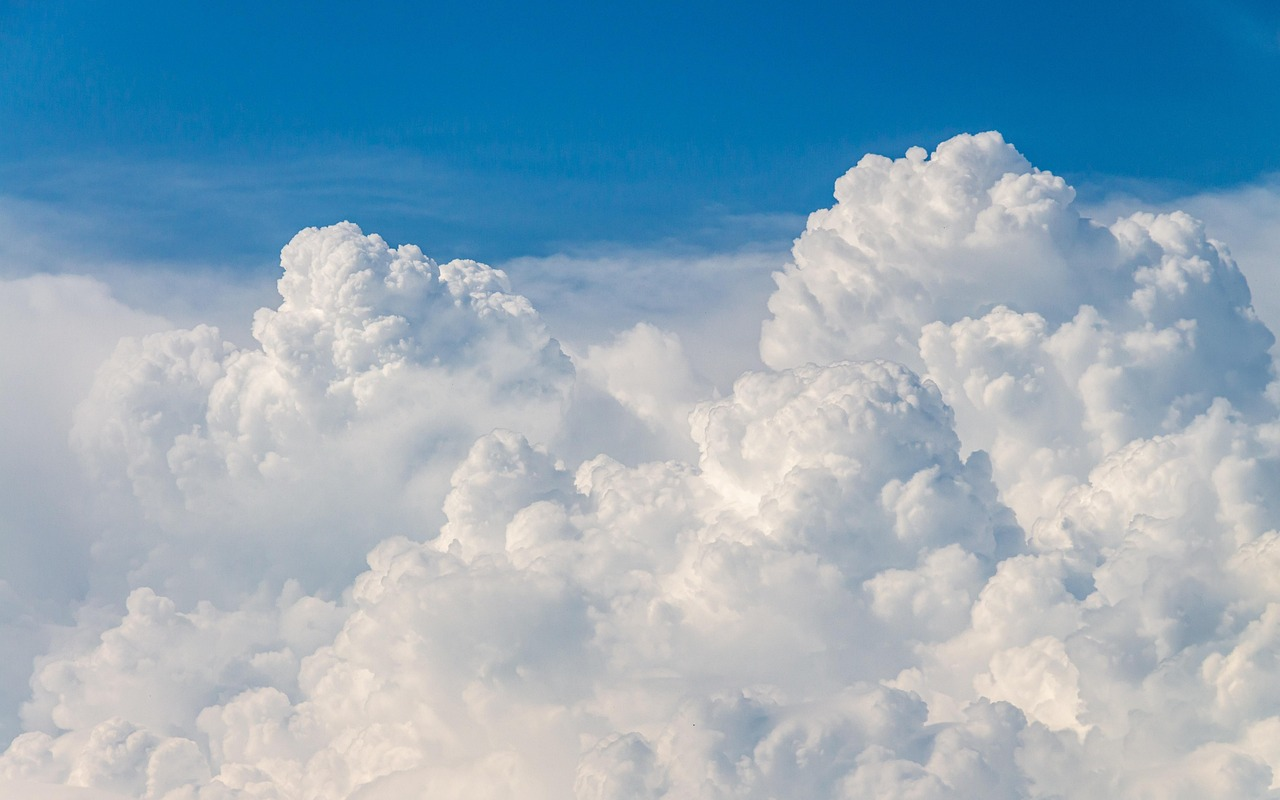
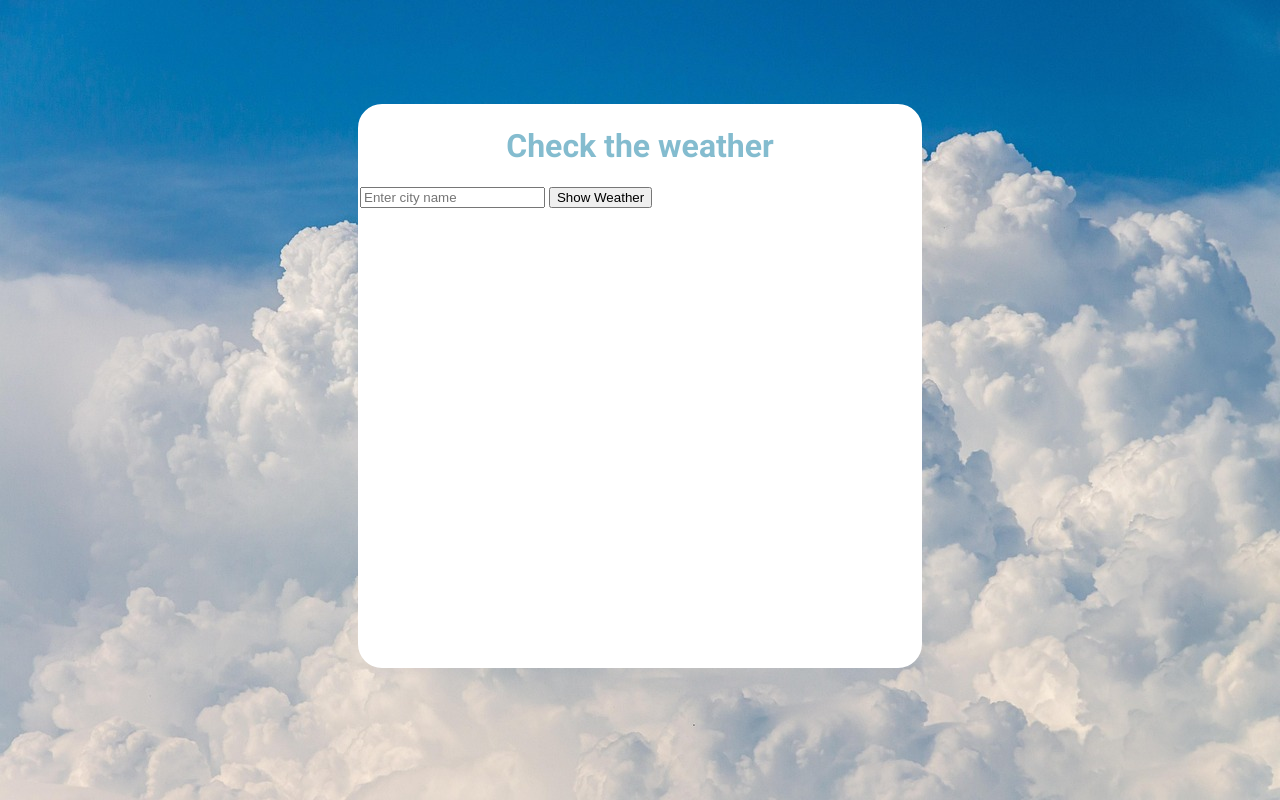
Before and after one commit to avto2006/weather-app, a plain HTML site: page index.html in a window 1280 px wide. Drawn offline with Linux system fonts and the light colour scheme; a web font is replaced by a local one.

Commit message:
first commit

```diff
--- a/index.html
+++ b/index.html
@@ -4,12 +4,19 @@
     <meta charset="UTF-8">
     <meta name="viewport" content="width=device-width, initial-scale=1.0">
     <link rel="stylesheet" href="style.css">
+    <link rel="preconnect" href="https://fonts.googleapis.com">
+<link rel="preconnect" href="https://fonts.gstatic.com" crossorigin>
+<link href="https://fonts.googleapis.com/css2?family=Bitcount:wght@100..900&family=Inter:ital,opsz,wght@0,14..32,100..900;1,14..32,100..900&family=Outfit:wght@100..900&family=Playwrite+HU:wght@100..400&family=Poppins:ital,wght@0,100;0,200;0,300;0,400;0,500;0,600;0,700;0,800;0,900;1,100;1,200;1,300;1,400;1,500;1,600;1,700;1,800;1,900&family=Preahvihear&family=Roboto:ital,wght@0,100..900;1,100..900&display=swap" rel="stylesheet">
     <title>Weather app</title>
 </head>
 <body>
 
     <main>
         <div class="main-box">
+            <h1 class="hh1">Check the weather</h1>
+
+                <input type="text" id="cityInput" placeholder="Enter city name" class="city-input">
+                <button id="getWeather">Show Weather</button>
 
         </div>
     </main>
--- a/style.css
+++ b/style.css
@@ -4,6 +4,7 @@ body {
     background-repeat: no-repeat;
     background-attachment: fixed;
     background-size: cover;
+    font-family: 'Roboto', sans-serif;
 }
 
 main {
@@ -11,3 +12,17 @@ main {
     justify-content: center;
     align-items: center;
 }
+
+.main-box {
+    border: 2px solid rgb(255, 255, 255);
+    width: 70vh;
+    height: 70vh;
+    background-color: white;
+    border-radius: 3vh;
+    margin-top: 12vh;
+}
+
+.hh1 {
+    color: rgb(132, 188, 207);
+    text-align: center;
+}
```
